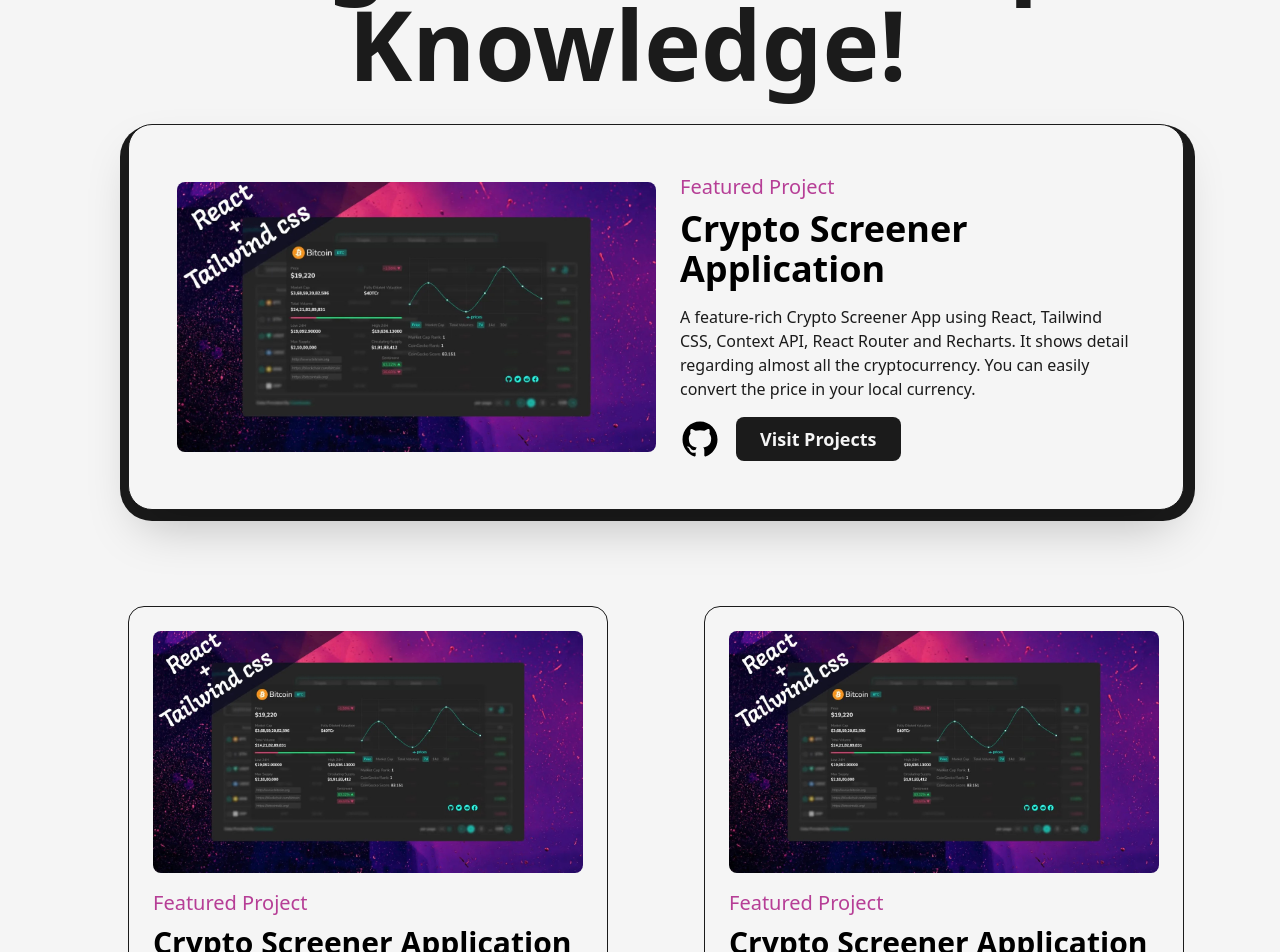
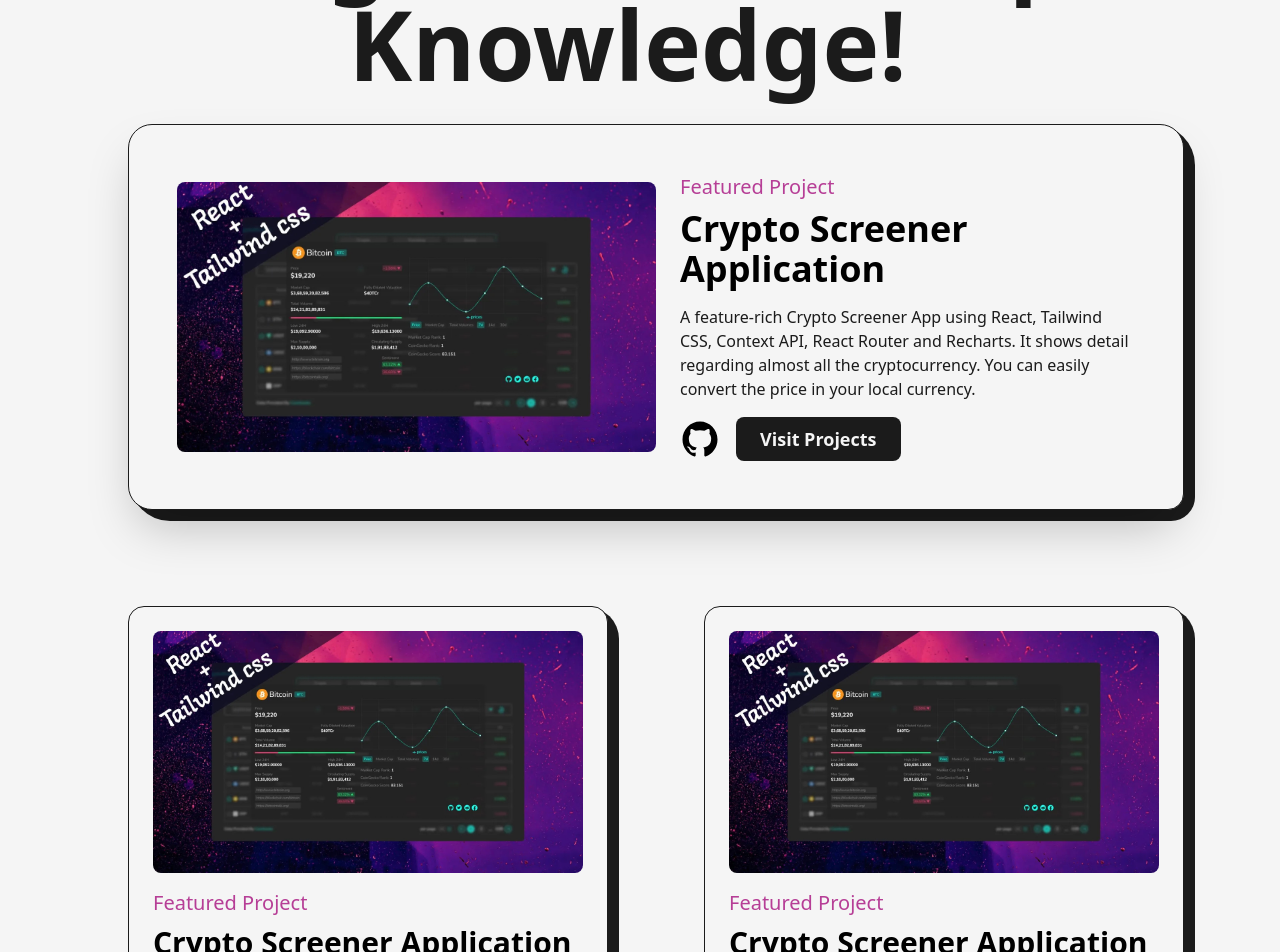
Before and after one commit to Abdullah-Younus/Portfolio, a Next.js app: page /projects in a window 1280 px wide. Shown: the part 260-1212 px from the top of the page. Built offline with nearby package versions, Linux system fonts and the light colour scheme.

Commit message:
local changes

```diff
--- a/src/app/projects/page.tsx
+++ b/src/app/projects/page.tsx
@@ -9,8 +9,8 @@ import projectOneImage from '../../../public/images/projects/crypto-screener-cov
 const FeaturedProject = ({ type, title, summary, img, link, github }: any) => {
 
     return (
-        <article className='w-full flex items-center justify-between rounded-3xl border border-solid border-dark bg-light shadow-2xl p-12 relative'>
-            <div className='absolute top-0 -right-3 -z-10 w-[102%] h-[103%] rounded-[2rem] bg-dark' />
+        <article className='w-full flex items-center justify-between rounded-3xl border border-solid rounded-br-2xl border-dark bg-light shadow-2xl p-12 relative'>
+            <div className='absolute top-0 -right-3 -z-10 w-[101%] h-[103%] rounded-[2.5rem] rounded-br-3xl bg-dark' />
 
 
 
@@ -48,6 +48,7 @@ const Project = ({ title, type, img, link, github }: any) => {
 
     return (
         <article className='w-full flex flex-col items-center justify-center rounded-2xl border border-solid border-dark bg-light p-6 relative'>
+             <div className='absolute top-0 -right-3 -z-10 w-[101%] h-[103%] rounded-[2rem] rounded-br-3xl bg-dark' />
             <Link href={link} target='_blank' className='w-full cursor-pointer overflow-hidden rounded-lg'>
                 <Image src={img} alt={title} className="w-full h-auto" />
             </Link>
```
